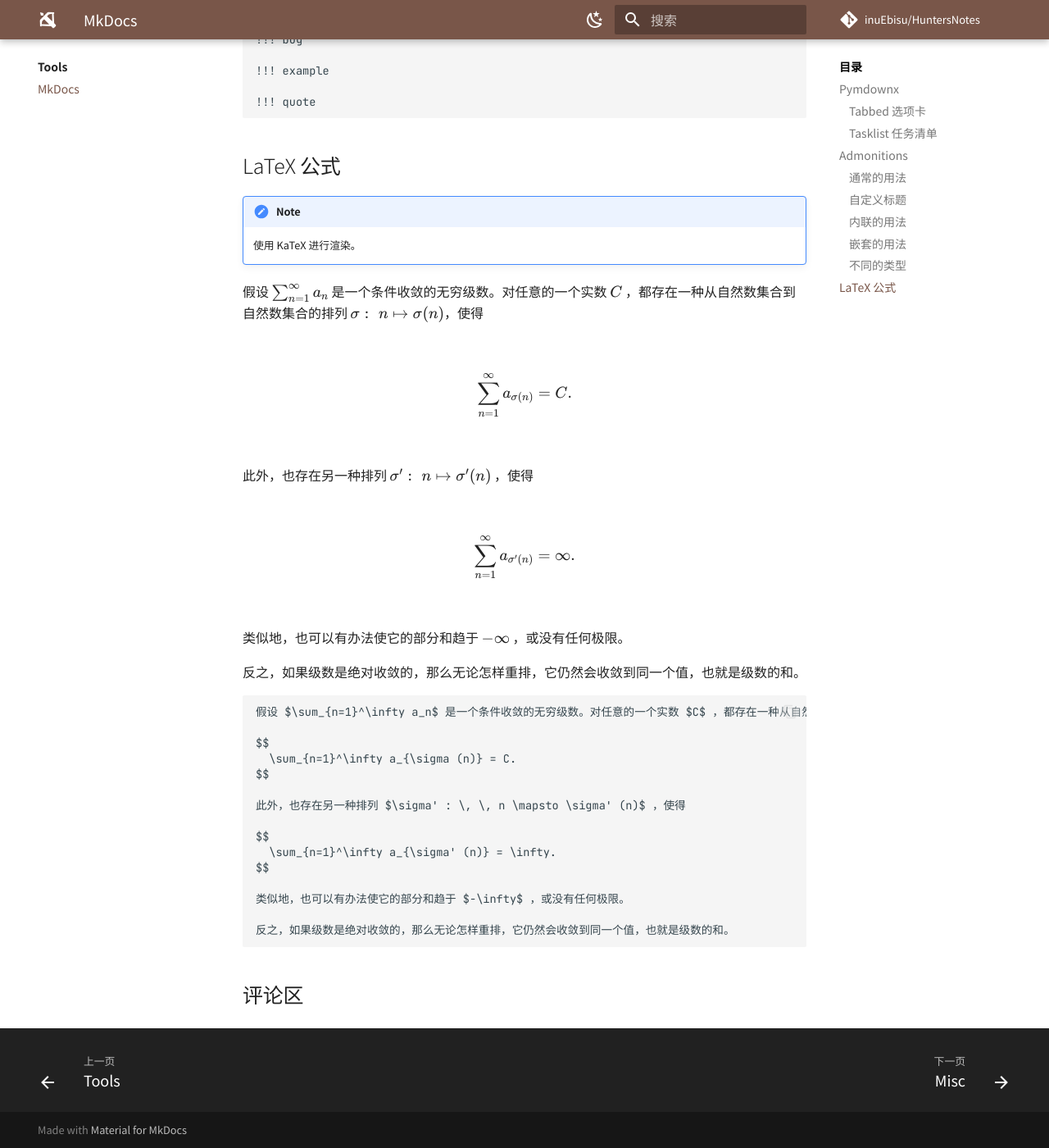
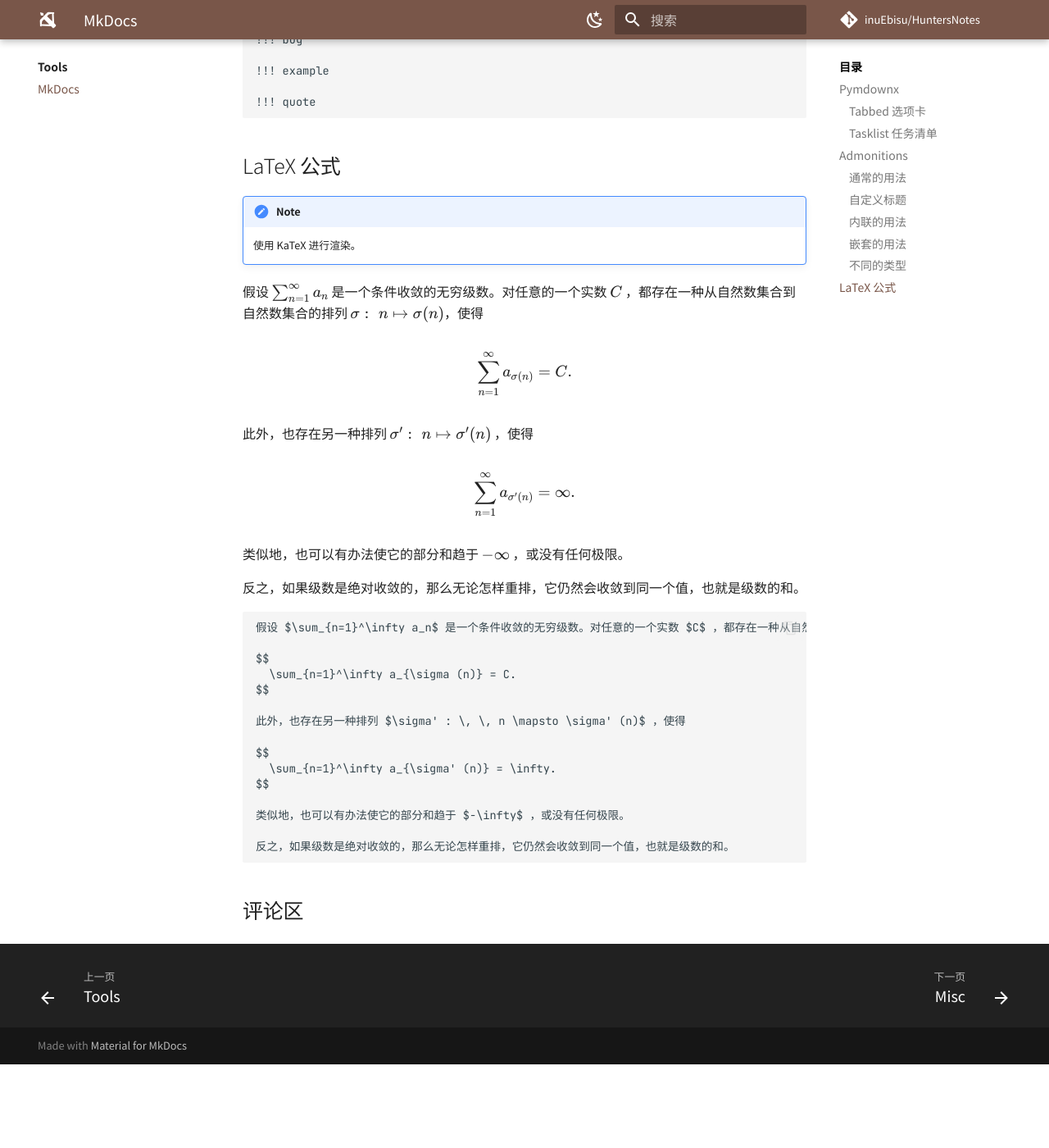
Before and after one commit to inuEbisu/HuntersNotes, an MkDocs documentation site: the page built from docs/tools/mkdocs.md, in a window 1280 px wide and 1400 px high, scrolled down 3795 px. Shown: the whole window at 82% size. Built offline with MkDocs 1.6.1 and Material for MkDocs 9.7.7, drawn with Linux system fonts in a browser that asks for light colours; comment, search, counter and statistics services are not loaded; a style sheet for code colours, icons or effects is not loaded; after the commit the page ends 5093 px from its top, so only the background shows below that.

Commit message:
style: adjust arithmatex padding

```diff
--- a/docs/assets/css/custom.css
+++ b/docs/assets/css/custom.css
@@ -51,12 +51,14 @@
 }
 
 /* image border-radius and shadow */
+
 img:not([src$=".svg"]) {
     border-radius: 5pt;
     box-shadow: var(--md-shadow-z2);
 }
 
 /* heimu moegirl */
+
 .heimu,
 .heimu a,
 a .heimu,
@@ -92,3 +94,9 @@ a:active .heimu {
 html {
     scroll-behavior: smooth;
 }
+
+/* arithmatex */
+
+.md-typeset div.arithmatex>* {
+    padding: 0;
+}
```
